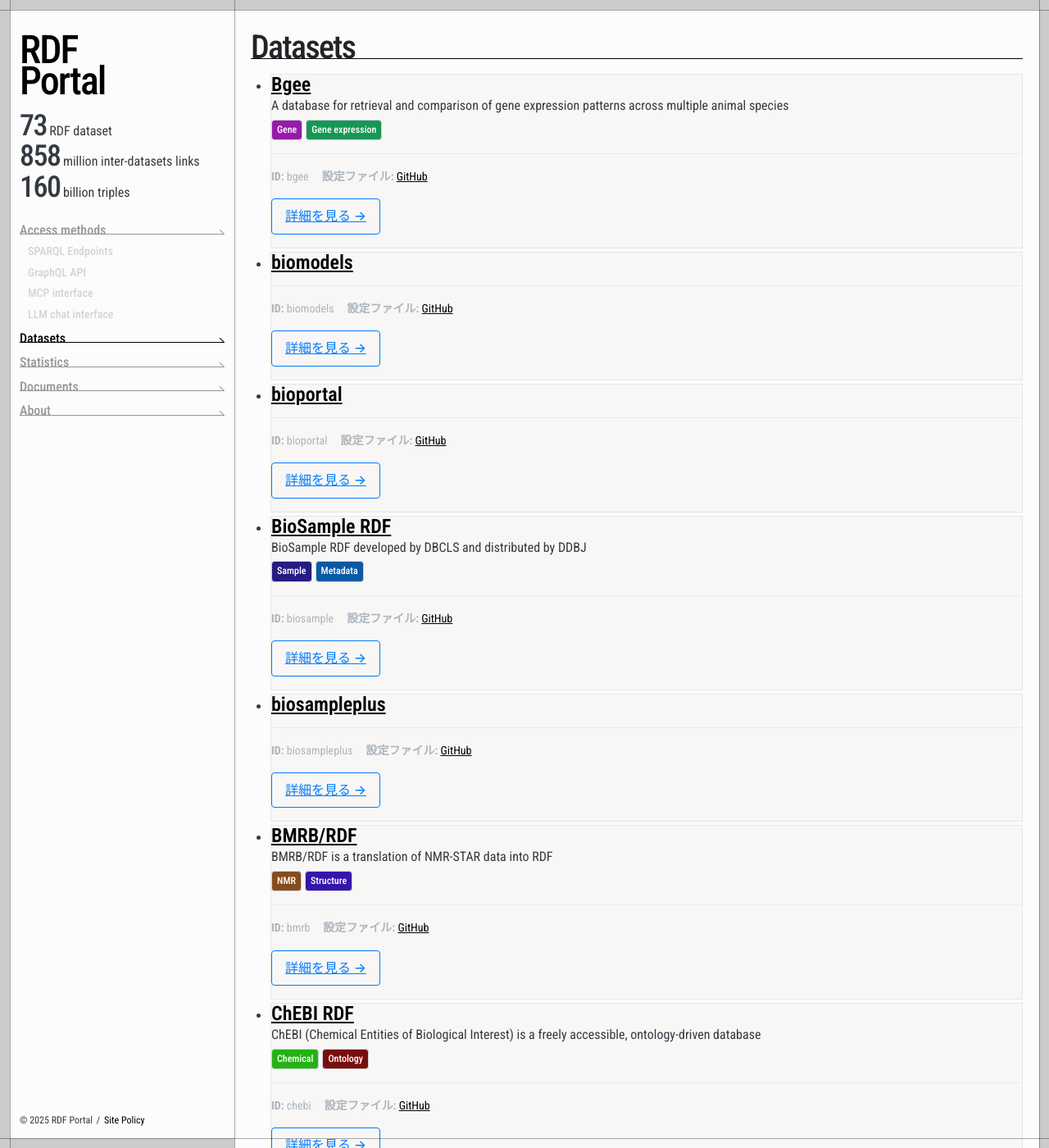
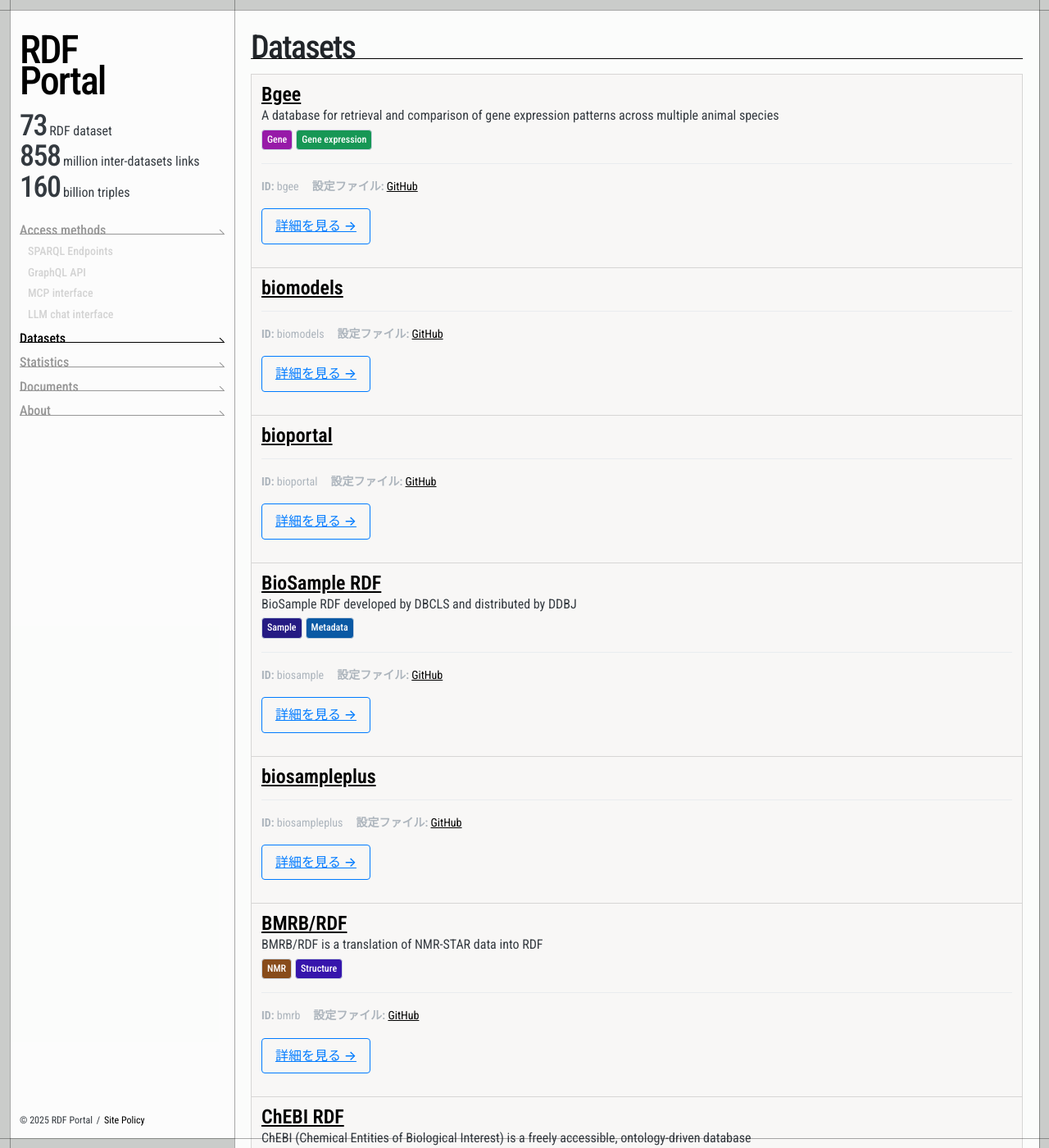
Before and after one commit to PENQEinc/rdf-portal-v2.github.io, a Jekyll site: the page built from datasets.md, in a window 1280 px wide and 1400 px high. Shown: the whole window at 82% size. Built offline with Jekyll 4.4.1, drawn with Linux system fonts in a browser that asks for light colours.

Commit message:
add sass of datasets page

```diff
--- a/_sass/object/component/_dataset-card.sass
+++ b/_sass/object/component/_dataset-card.sass
@@ -4,7 +4,7 @@
 
 .dataset-card
   background: var(--color-off-white)
-  border: 1px solid #0001
+  border: 1px solid #0002
   transform-origin: center
 
   transition: all 0.4s cubic-bezier(0.4, 0, 0.2, 1)
--- /dev/null
+++ b/_sass/object/project/_DatasetsListView.sass
@@ -0,0 +1,10 @@
+#DatasetsListView
+  > .datasets
+    list-style: none
+    margin-bottom: 0
+    padding-left: 0
+    > .dataset
+      margin-bottom: -1px
+
+      > .dataset-card
+        padding: 12px
--- a/assets/css/main.sass
+++ b/assets/css/main.sass
@@ -22,6 +22,7 @@
 
 // Object - Project
 @import 'object/project/hero'
+@import 'object/project/DatasetsListView'
 @import 'object/project/EndpointsListView'
 @import 'object/project/CommonPageView'
 @import 'object/project/TopPageTilingDatasetsView'
```
Also changed, not shown: _API-plan.md (+4 -0 lines).
